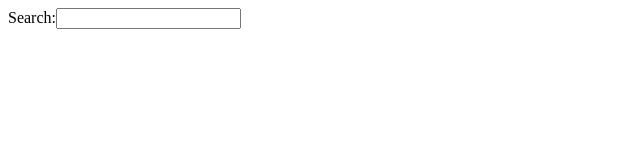
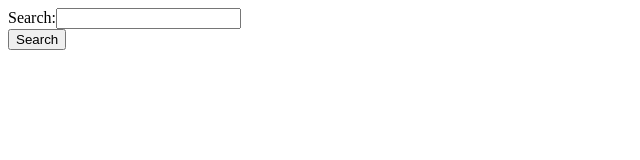
Before and after one commit to Nostromos/Jammming, a React (Create React App) app: page / in a window 1280 px wide. Shown: the top 160 px of the page, without its empty margins (0-640 px from the left). Built offline with nearby package versions, Linux system fonts and the light colour scheme.

Commit message:
Updated app to show searchbar and turned on signed commits

```diff
--- a/src/App.js
+++ b/src/App.js
@@ -1,10 +1,12 @@
 import React from 'react';
 import SearchBar from './SearchBar';
+import SearchButton from './SearchButton';
 
 function App() {
   return (
     <div className="app">
       <SearchBar />
+      <SearchButton />
     </div>
   );
 }
```
